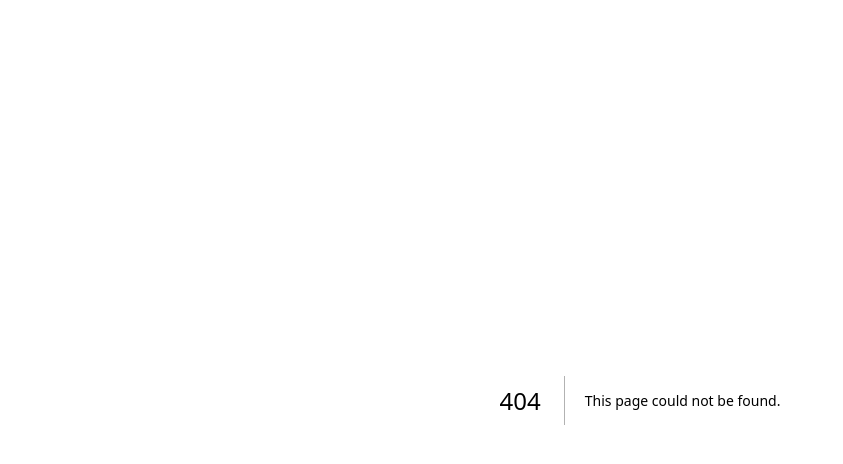
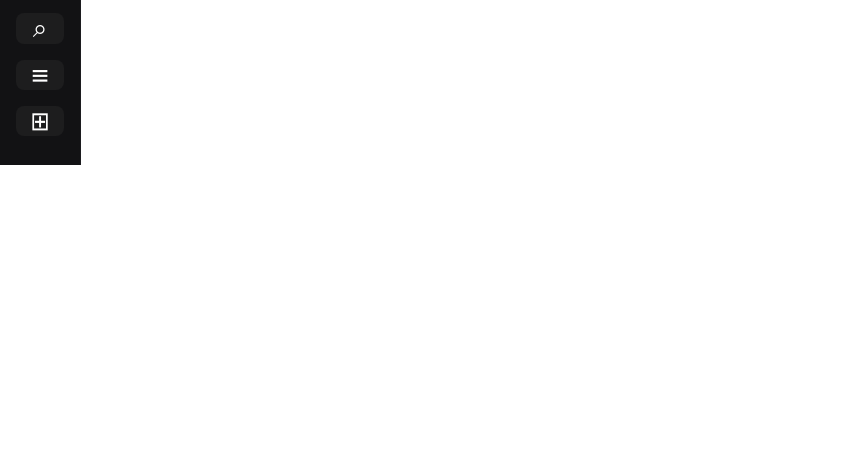
Before and after one commit to EscrituraYLectura/biblioteca, a Next.js app: page /indices in a window 1280 px wide. Before the commit this address had no page. Shown: the top 464 px of the page, without its empty margins (0-843 px from the left). Built offline with nearby package versions, Linux system fonts and the light colour scheme.

Commit message:
Update navbar and create main pages

```diff
--- /dev/null
+++ b/app/indices/page.tsx
@@ -0,0 +1,10 @@
+import NavBar from '@/components/navbar';
+
+export default function Home() {
+    return (
+        <main>
+            <NavBar />
+            <p>Índices</p>
+        </main>
+    );
+}
--- a/components/navbar.tsx
+++ b/components/navbar.tsx
@@ -1,10 +1,20 @@
+'use client';
+
+import { useRouter } from 'next/navigation';
+
 export default function NavBar() {
+    const router = useRouter();
+
+    const irAPagina = (pagina: string) => {
+        router.push(pagina);
+    }
+
     return (
         <nav className="navbar">
             <ul>
-                <li>⌕</li>
-                <li>≡</li>
-                <li>⊞</li>
+                <li onClick={() => irAPagina('/buscador')}>⌕</li>
+                <li onClick={() => irAPagina('/indices')}>≡</li>
+                <li onClick={() => irAPagina('/realista')}>⊞</li>
             </ul>
         </nav>
     );
```
Also changed, not shown: app/buscador/page.tsx (added, +12 -0 lines), app/page.tsx (+1 -6 lines), app/realista/page.tsx (added, +10 -0 lines).
